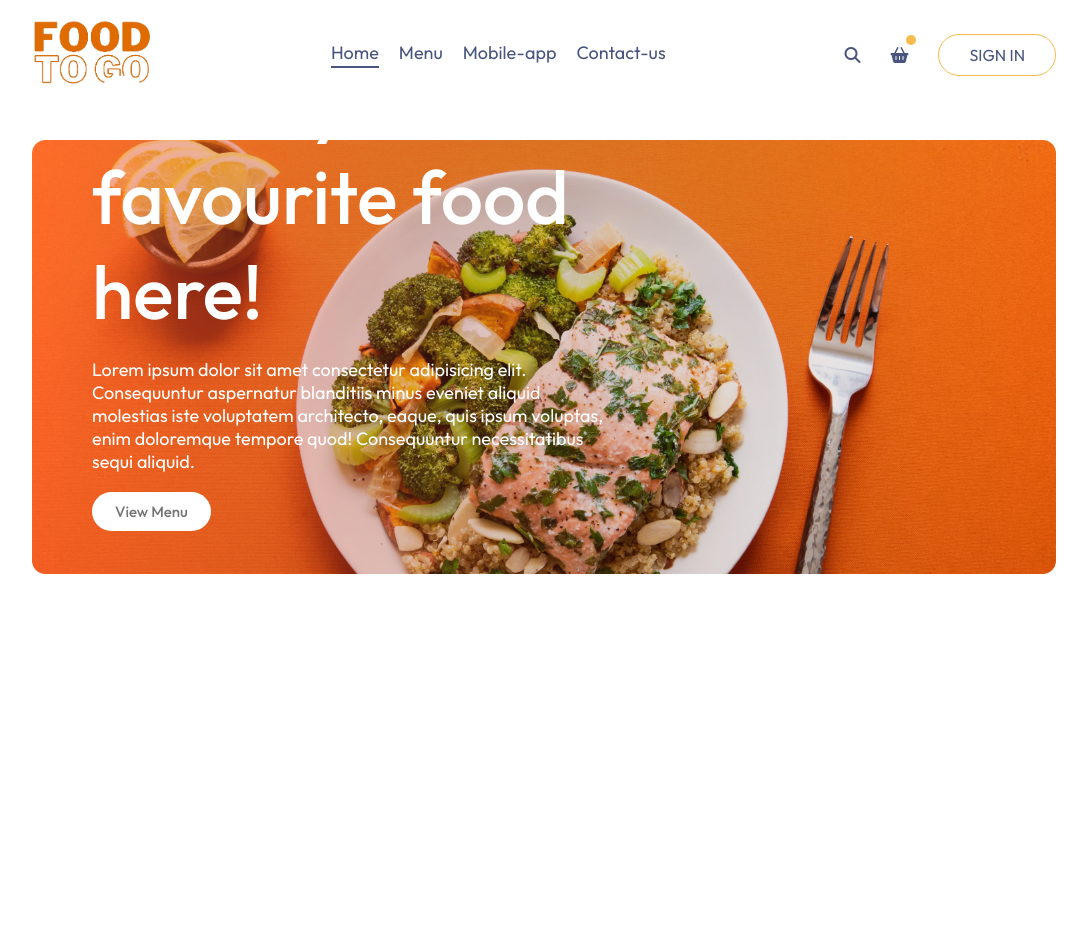
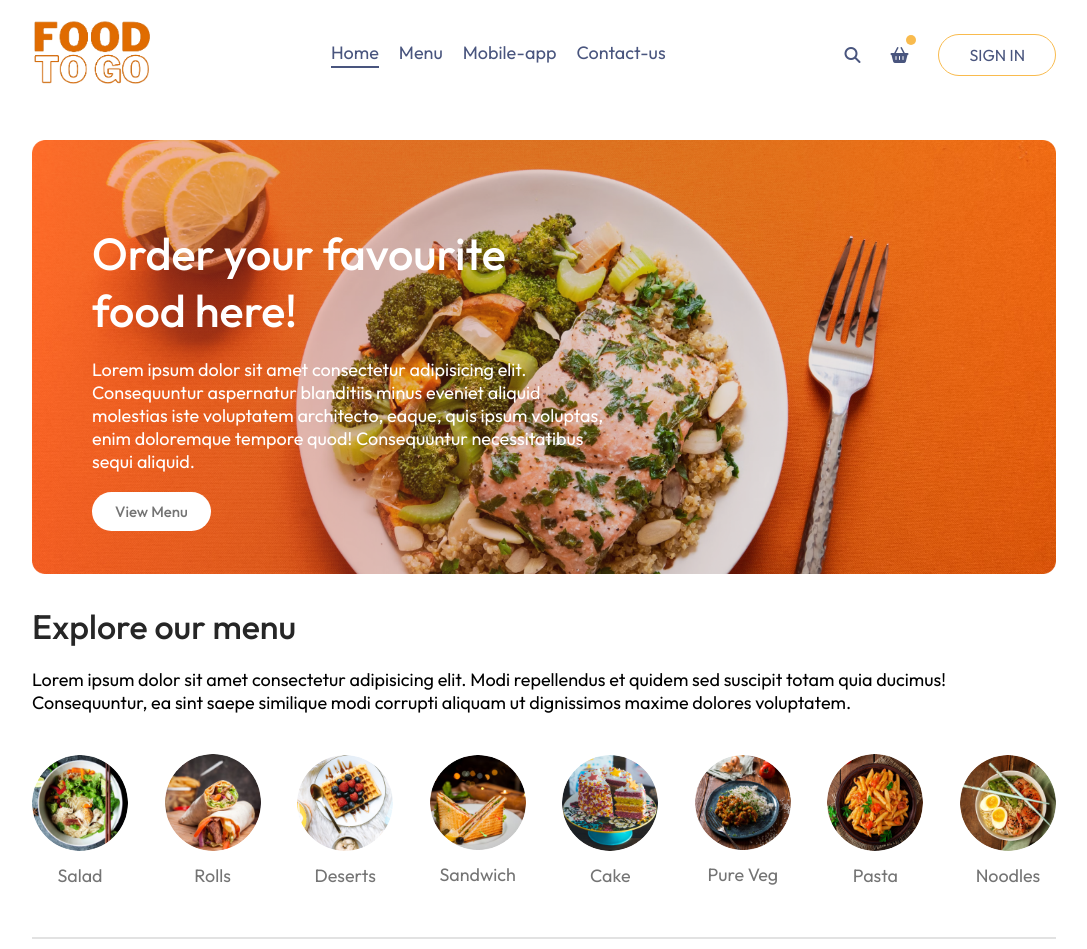
Before and after one commit to ayselhasanli/foodToGo-delivery-page, a React (Vite) app in the folder frontend/: page / in a window 1280 px wide. Shown: the whole page, without its empty margins (96-1183 px from the left). Before the commit the page ends 800 px from the top, so only its background shows below. Built offline with nearby package versions, Linux system fonts and the light colour scheme.

Commit message:
explore menu created

```diff
--- a/frontend/src/components/ExploreMenu/ExploreMenu.css
+++ b/frontend/src/components/ExploreMenu/ExploreMenu.css
@@ -0,0 +1,51 @@
+.explore-menu {
+  display: flex;
+  flex-direction: column;
+  gap: 2rem;
+}
+
+.explore-menu h1 {
+  color: var(--dark-gray);
+  font-weight: 500;
+}
+
+.explore-menu .explore-menu-text p {
+  max-width: 60%;
+  color: var(--dark-gray);
+}
+
+.explore-menu .explore-menu-list {
+  display: flex;
+  justify-content: space-between;
+  align-items: center;
+  gap: 3rem;
+  text-align: center;
+  margin: 2rem 0;
+  overflow-x: scroll;
+}
+
+.explore-menu .explore-menu-list::-webkit-scrollbar {
+  display: none;
+}
+
+.explore-menu .explore-menu-list .menu-list-item img {
+  width: 7.5vw;
+  min-width: 8rem;
+  cursor: pointer;
+  border-radius: 50%;
+  transition: var(--transition);
+}
+
+.explore-menu .explore-menu-list .menu-list-item p {
+  margin-top: 1rem;
+  color: var(--gray);
+  font-size: max(1.4vw, 1.6rem);
+  cursor: pointer;
+}
+
+.explore-menu hr {
+  margin: 1rem 0;
+  height: 0.2rem;
+  background-color: var(--light-gray);
+  border: none;
+}
--- a/frontend/src/components/ExploreMenu/ExploreMenu.jsx
+++ b/frontend/src/components/ExploreMenu/ExploreMenu.jsx
@@ -1,11 +1,30 @@
-import './ExploreMenu.css'
+import "./ExploreMenu.css";
+import { menu_list } from "../../assets/assets";
 
 const ExploreMenu = () => {
   return (
-    <div>
+    <div className="explore-menu" id="exploreMenu">
+      <h1>Explore our menu</h1>
+      <p className="explore-menu-text">
+        Lorem ipsum dolor sit amet consectetur adipisicing elit. Modi
+        repellendus et quidem sed suscipit totam quia ducimus! Consequuntur, ea
+        sint saepe similique modi corrupti aliquam ut dignissimos maxime dolores
+        voluptatem.
+      </p>
+      <div className="explore-menu-list">
+        {menu_list.map((item, index) => {
+          return (
+            <div key={index} className="menu-list-item">
+              <img src={item.menu_image} alt="" />
+              <p>{item.menu_name}</p>
+            </div>
+          );
+        })}
+      </div>
 
+      <hr />
     </div>
-  )
-}
+  );
+};
 
-export default ExploreMenu
+export default ExploreMenu;
--- a/frontend/src/components/Header/Header.css
+++ b/frontend/src/components/Header/Header.css
@@ -21,7 +21,7 @@
 .header .header-content h2 {
   font-weight: 500;
   color: var(--white);
-  font-size: max(7.5rem, 2.2rem);
+  font-size: max(4.5rem, 2.2rem);
 }
 
 .header .header-content p {
--- a/frontend/src/index.css
+++ b/frontend/src/index.css
@@ -19,7 +19,9 @@ body {
   --orange: #f9bb4e;
   --light-purple: #49557e;
   --white: #ffffff;
+  --light-gray: #e2e2e2;
   --gray: #747474;
+  --dark-gray: #262626;
   --transition: 0.3s ease;
 }
 
@@ -32,8 +34,12 @@ ul {
   list-style: none;
 }
 
+h1{
+  font-size: 3.4rem;
+}
+
 h2{
-  font-size: 3.2rem;
+  font-size: 3.0rem;
 }
 
 p{
--- a/frontend/src/pages/Home/Home.jsx
+++ b/frontend/src/pages/Home/Home.jsx
@@ -1,9 +1,11 @@
 import './Home.css'
 import Header from '../../components/Header/Header'
+import ExploreMenu from '../../components/ExploreMenu/ExploreMenu'
 const Home = () => {
   return (
     <div>
       <Header/>
+      <ExploreMenu/>
     </div>
   )
 }
```
